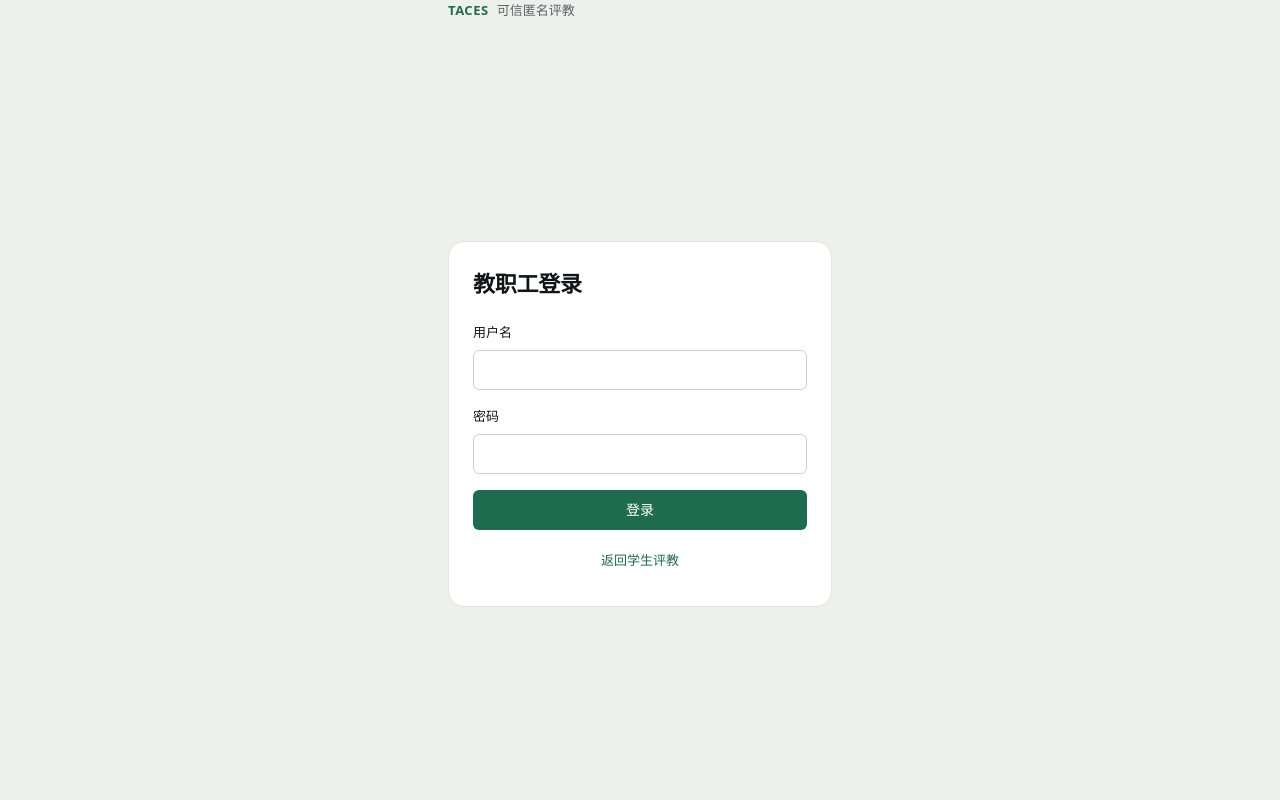
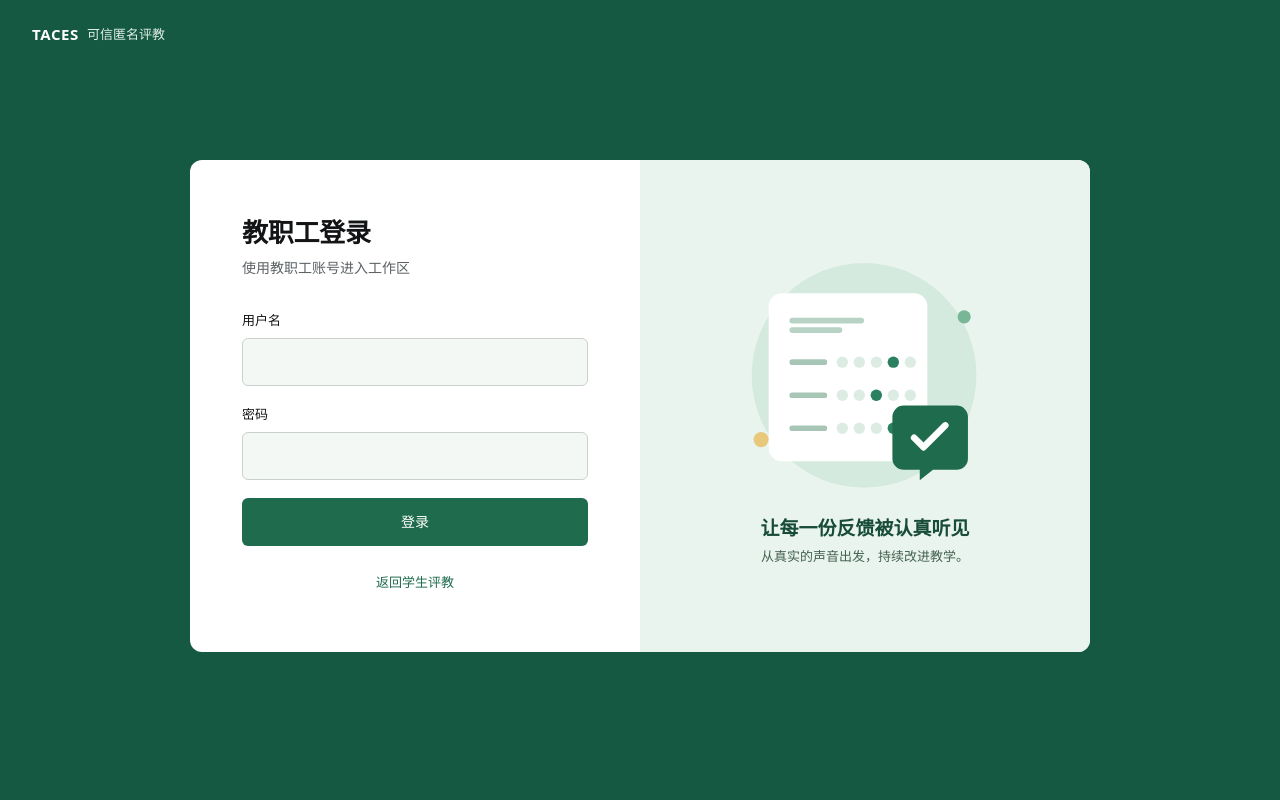
Before and after one commit to Fui-Reconk/SoftwareEngineering, a Flask app: page /login in a window 1280 px wide. Run offline with Flask 3, Linux system fonts and the light colour scheme.

Commit message:
style(presentation): 参考双栏布局调整教职工登录页

```diff
--- a/project/src/taces/presentation/static/css/app.css
+++ b/project/src/taces/presentation/static/css/app.css
@@ -375,6 +375,41 @@ a:hover { text-decoration: underline; text-underline-offset: 3px; }
   .card { width: 100%; padding: 24px 20px 20px; }
 }
 
+/* ---------- 教职工登录：表单与评教插画 ---------- */
+.page-login { background: #155943; }
+.page-login .page-top {
+  height: 68px; padding: 0 32px; align-items: center;
+}
+.page-login .product { color: #fff; font-size: 15px; }
+.page-login .product-sub { color: #e1eee6; }
+.page-login .page-main { display: flex; justify-content: center; align-items: center; padding: 24px 24px 80px; }
+.page-login .login {
+  display: grid; grid-template-columns: minmax(0, 1fr) minmax(0, 1fr);
+  width: min(900px, 100%); padding: 0; overflow: hidden;
+  border: 0; border-radius: 12px;
+}
+.login-panel { padding: 56px 52px 48px; }
+.login-panel h1 { font-size: 26px; }
+.login-intro { margin-top: 10px; color: var(--muted); }
+.login-panel .form { margin-top: 32px; gap: 18px; }
+.login-panel .input { height: 48px; background: #f4f8f5; }
+.login-panel .form .btn { height: 48px; }
+.login-panel .form-link { margin-top: -4px; }
+.login-visual {
+  display: flex; flex-direction: column; justify-content: center; align-items: center;
+  padding: 32px; background: #eaf4ee; text-align: center;
+}
+.login-illustration { width: min(100%, 340px); height: auto; }
+.login-visual-title { margin-top: 8px; color: #174c38; font-size: 19px; font-weight: 600; }
+.login-visual-copy { margin-top: 8px; color: #42614f; font-size: var(--fs-small); }
+@media (max-width: 700px) {
+  .page-login .page-top { height: 60px; padding-inline: 20px; }
+  .page-login .page-main { align-items: flex-start; padding: 16px 20px 32px; }
+  .page-login .login { grid-template-columns: minmax(0, 1fr); }
+  .login-panel { padding: 34px 28px 28px; }
+  .login-visual { display: none; }
+}
+
 /* ---------- 学生评分 ---------- */
 .card-wide { width: min(var(--page-max, 640px), 100%); }
 .evaluate-meta { margin-top: 6px; font-size: var(--fs-small); color: var(--muted); }
--- a/project/src/taces/presentation/templates/auth/login.html
+++ b/project/src/taces/presentation/templates/auth/login.html
@@ -1,10 +1,13 @@
 {% extends "base.html" %}
 
 {% block title %}教职工登录 · TACES{% endblock %}
+{% block body_class %} page-login{% endblock %}
 
 {% block content %}
 <section class="card login">
+  <div class="login-panel">
     <h1>教职工登录</h1>
+    <p class="login-intro">使用教职工账号进入工作区</p>
 
     <form class="form" id="loginForm" novalidate>
       <label class="field">
@@ -20,7 +23,26 @@
       <button class="btn primary" type="submit">登录</button>
       <a class="form-link" href="{{ url_for('pages.student_code') }}">返回学生评教</a>
     </form>
-
+  </div>
+  <div class="login-visual" aria-hidden="true">
+    <svg class="login-illustration" viewBox="0 0 360 280" fill="none" xmlns="http://www.w3.org/2000/svg">
+      <circle cx="179" cy="137" r="119" fill="#D5EADF"/>
+      <path d="M78 64a14 14 0 0 1 14-14h140a14 14 0 0 1 14 14v150a14 14 0 0 1-14 14H92a14 14 0 0 1-14-14V64Z" fill="#fff"/>
+      <path d="M103 79h73M103 89h50" stroke="#B8D3C5" stroke-width="6" stroke-linecap="round"/>
+      <path d="M103 123h34M103 158h34M103 193h34" stroke="#A8C6B5" stroke-width="6" stroke-linecap="round"/>
+      <g fill="#DCECE3">
+        <circle cx="156" cy="123" r="6"/><circle cx="174" cy="123" r="6"/><circle cx="192" cy="123" r="6"/><circle cx="210" cy="123" r="6"/><circle cx="228" cy="123" r="6"/>
+        <circle cx="156" cy="158" r="6"/><circle cx="174" cy="158" r="6"/><circle cx="192" cy="158" r="6"/><circle cx="210" cy="158" r="6"/><circle cx="228" cy="158" r="6"/>
+        <circle cx="156" cy="193" r="6"/><circle cx="174" cy="193" r="6"/><circle cx="192" cy="193" r="6"/><circle cx="210" cy="193" r="6"/><circle cx="228" cy="193" r="6"/>
+      </g>
+      <g fill="#2B8060"><circle cx="210" cy="123" r="6"/><circle cx="192" cy="158" r="6"/><circle cx="210" cy="193" r="6"/></g>
+      <path d="M209 181a12 12 0 0 1 12-12h56a12 12 0 0 1 12 12v44a12 12 0 0 1-12 12h-25l-14 11v-11h-17a12 12 0 0 1-12-12v-44Z" fill="#1F6B4E"/>
+      <path d="m232 203 10 10 23-23" stroke="#fff" stroke-width="7" stroke-linecap="round" stroke-linejoin="round"/>
+      <circle cx="70" cy="205" r="8" fill="#E8C97B"/><circle cx="285" cy="75" r="7" fill="#77B696"/>
+    </svg>
+    <p class="login-visual-title">让每一份反馈被认真听见</p>
+    <p class="login-visual-copy">从真实的声音出发，持续改进教学。</p>
+  </div>
 </section>
 {% endblock %}
 
```
Also changed, not shown: project/docs/FRONTEND.md (+1 -1 lines). Lines whose indentation alone changed are shown as unchanged.
